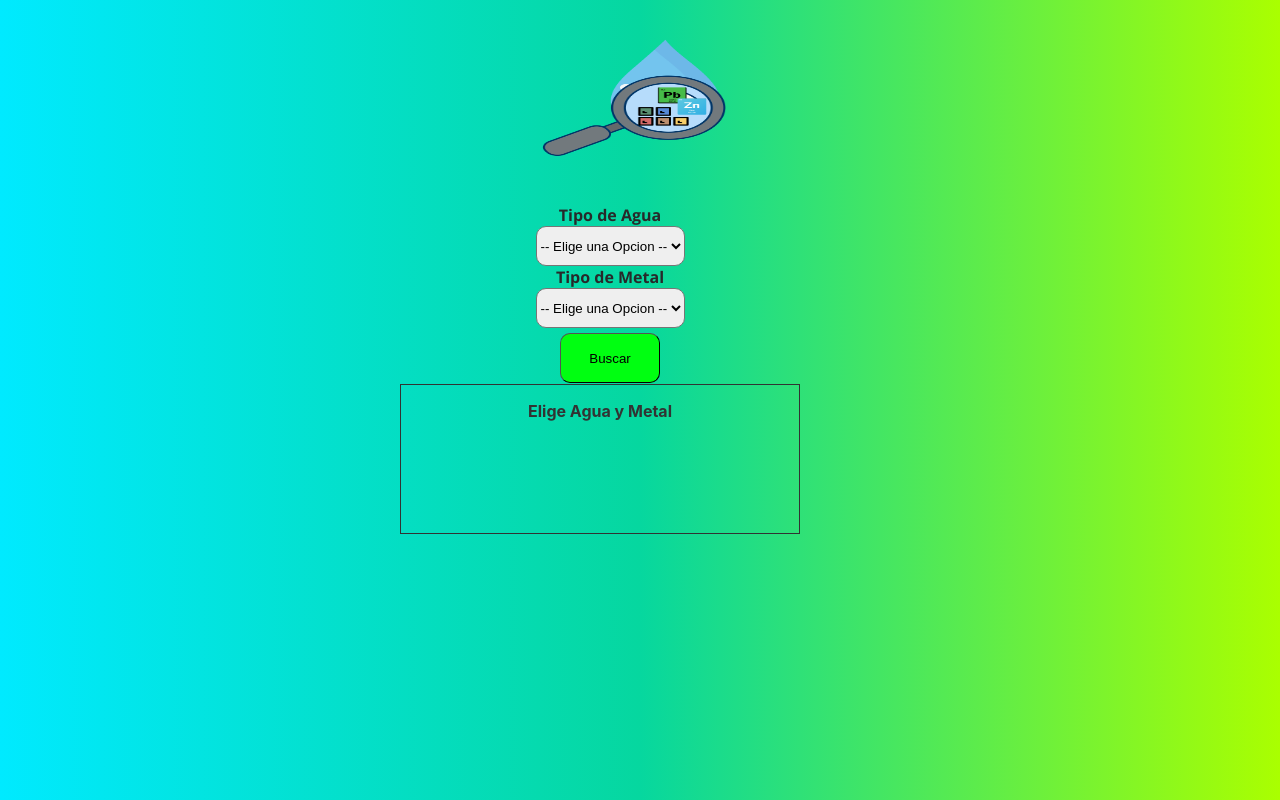
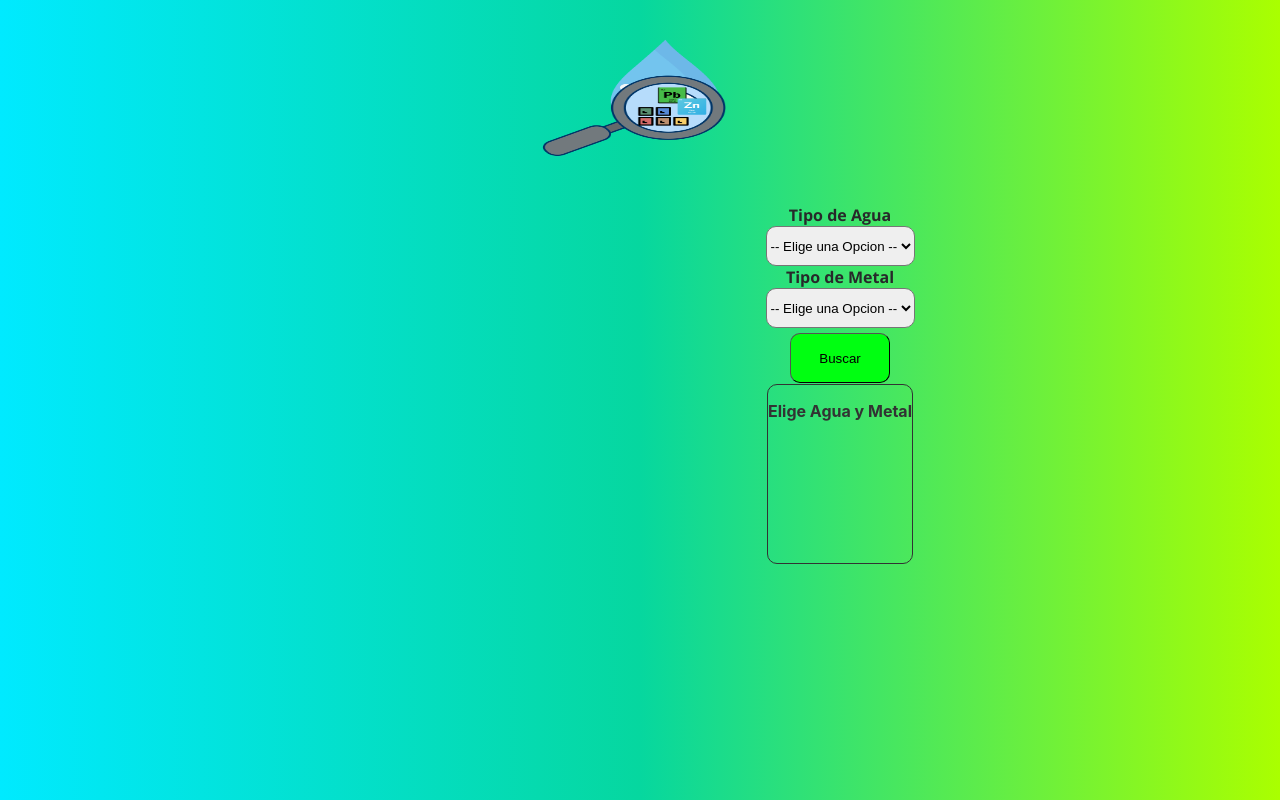
Before and after one commit to valera2022/dexmetap, a React (Create React App) app: page / in a window 1280 px wide. Both pictures are taken after a click on the button "Buscar". Built offline with nearby package versions, Linux system fonts and the light colour scheme.

Commit message:
center items grid

```diff
--- a/src/Result/result.css
+++ b/src/Result/result.css
@@ -1,21 +1,31 @@
 .result{
     margin-left: 400px;
-    max-width: 400px;
-    height: 150px;
+    max-width: 390px;
+    height: 180px;
     overflow: auto ;
     border:solid;
     border-width: thin;
     color:rgb(50, 51, 51);
     font-weight: 680;
+    place-items: center;
+    border-radius: 10px;
+
     /* container: grid; */
 
 }
 
 
 @media screen and (max-width: 500px) {
+    body {margin: 0;}
 
    .result{
     margin-left: -8px;
    }
+   .resultado-son{
+    width: 390px;
+    /* background: rgb(94, 94, 92); */
+    height: 175px;
+    place-self: center;
+   }
 
 }
--- a/src/params/paramsform.css
+++ b/src/params/paramsform.css
@@ -1,6 +1,7 @@
 .formContainer{
     display: grid;
     grid-template-rows: 1fr;
+    place-items: center;
 }
 
 
@@ -34,6 +35,7 @@ button{
     border-radius: 10px;
     background-color: rgb(0, 255, 17);
     border-width: thin;
+    margin-bottom: 5px;
 }
 
 @media screen and (max-width: 500px) {
```
